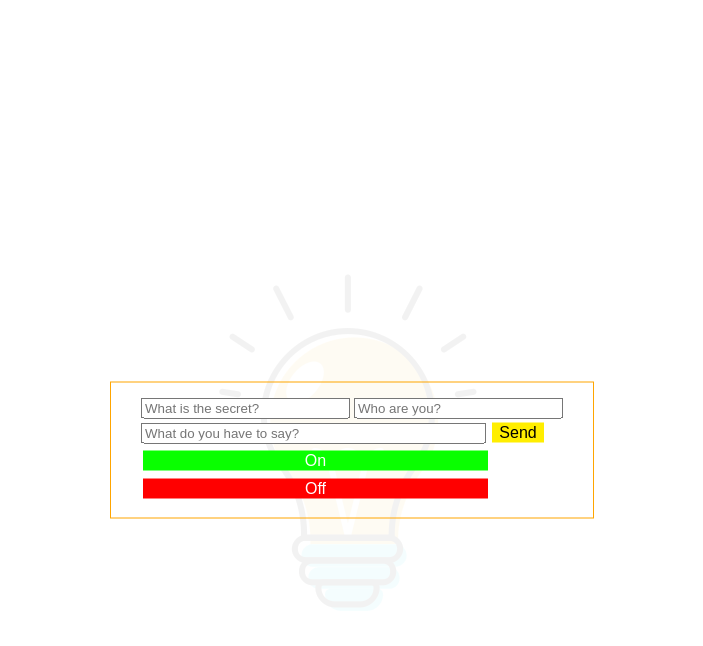
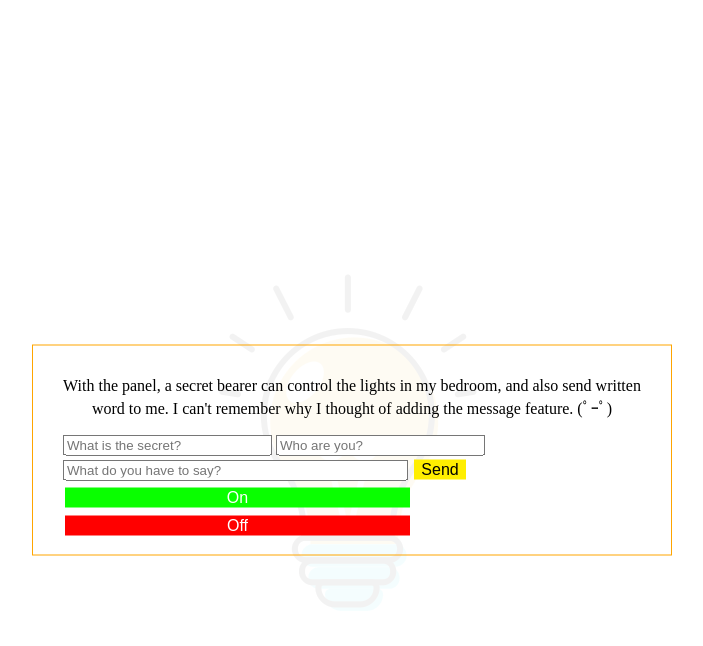
Before and after one commit to thekingofthepirates/lights, a Jekyll site: the page lights.html, which Jekyll copies as it is, in a window 1280 px wide. Shown: the top 646 px of the page, without its empty margins (288-991 px from the left). Built offline with Jekyll 4.4.1, drawn with Linux system fonts in a browser that asks for light colours.

Commit message:
add some text to the lights page

```diff
--- a/lights.html
+++ b/lights.html
@@ -54,6 +54,7 @@
 <body>
     <img class="center" id='watermark' src='media/bulb.png' alt="Bulb" />
     <div class="center" id="form">
+        <p align="center">With the panel, a secret bearer can control the lights in my bedroom, and also send written word to me. I can't remember why I thought of adding the message feature. (ﾟｰﾟ)</p>
         <input type="text" size="23" placeholder="What is the secret?" id="secret">
         <input type="text" size="23" placeholder="Who are you?" id="username">
         <br>
```
